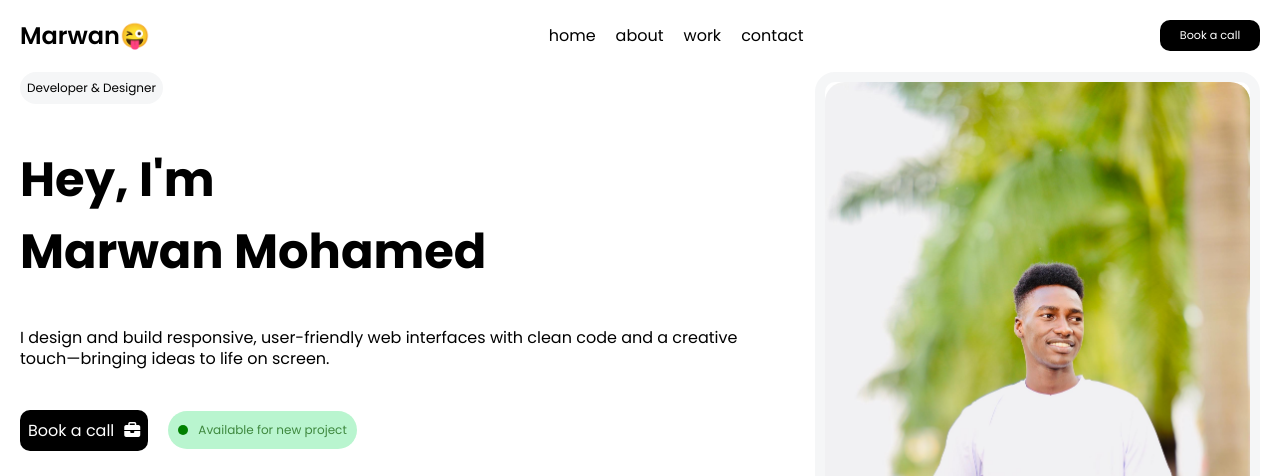
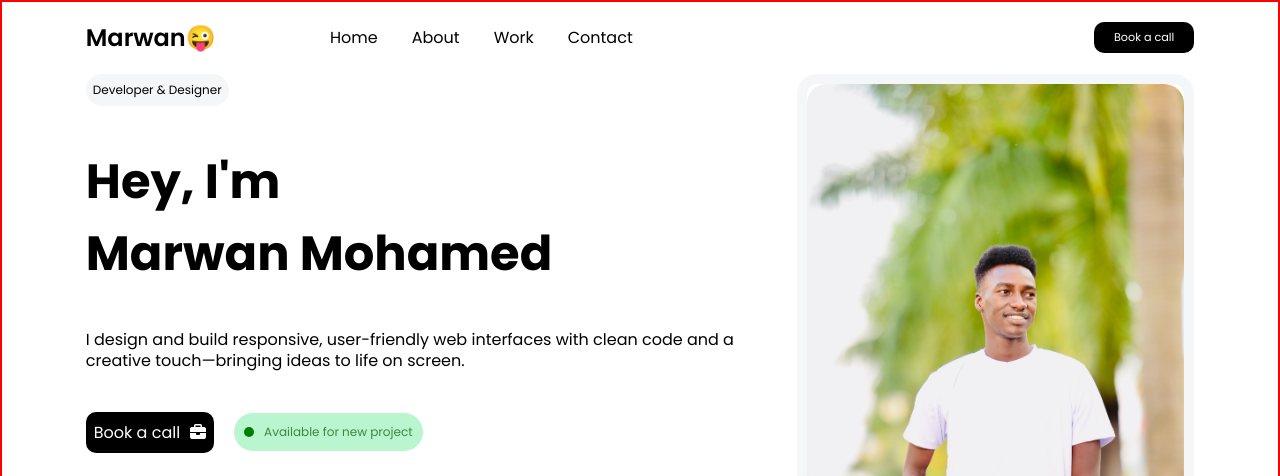
Before and after one commit to karma-code85/my-portfolio, a plain HTML site: page index.html in a window 1280 px wide. Shown: the top 476 px of the page. Drawn offline with Linux system fonts and the light colour scheme.

Commit message:
Mobile responsive done

```diff
--- a/index.html
+++ b/index.html
@@ -20,17 +20,16 @@
                 </div>
                 <div class="nav-featuer" id="nav-featuer">
                     <ul>
-                        <li class="like-btn-btn">home</li>
-                        <li class="like-btn-btn">about</li>
-                        <li class="like-btn-btn">work</li>
-                        <li class="like-btn-btn">contact</li>
+                        <li class="like-btn-btn hover">home</li>
+                        <li class="like-btn-btn hover">about</li>
+                        <li class="like-btn-btn hover">work</li>
+                        <li class="like-btn-btn hover">contact</li>
                     </ul>
                     <div class="nav-btn ">
                         <button class=" btn-for-booking ">Book a call</button>
                     </div>
-                     <div class="close" id="close">
+                <div class="close" id="close">
                     <i class="fa-solid fa-xmark"></i>
-
                 </div>
                 </div>
                 <div class="hambrgar" id="hambrgar">
--- a/style.css
+++ b/style.css
@@ -53,13 +53,18 @@ ul{
     font-size: 2rem;
     /* display: none; */
     width: 100%;
+    text-transform: capitalize;
 
 }
-.nav-btn{
-    /* display: none; */
-    /* position: absolute; */
+.hover {
+    padding: 7px;
+    border-radius: 50px;
+}
+.hover:hover{
+    background-color:  rgb(229, 231, 235, 39%);
+    cursor: pointer;
+}
 
-}
 .btn-for-booking{
     background-color: black;
     color: white;
@@ -77,6 +82,7 @@ ul{
     display: flex;
     width: 100%;
     justify-content: space-between;
+    gap: 80px;
     /* align-items: center; */
 }
 .logo{
@@ -584,7 +590,15 @@ ul{
 }
 
 @media (min-width:768px) {
+    body{
+        border: 2px solid red;
+         display: flex;
+        justify-content: center;
+        align-items: center;
+    }
     .main-continer{
+        width: 90%;
+
 
     }
     .hambrgar{
@@ -595,7 +609,7 @@ ul{
         flex-direction: row;
         padding: 0;
         font-size: 1rem;
-        justify-content: center;
+        /* justify-content: ; */
     }
     .nav-featuer{
         display: flex;
@@ -664,7 +678,7 @@ ul{
         position: absolute;
         display: flex;
         flex-direction: column;
-        bottom: 0;
+        bottom: 120px;
         animation: moveFade 6s infinite;
 
     }
```
